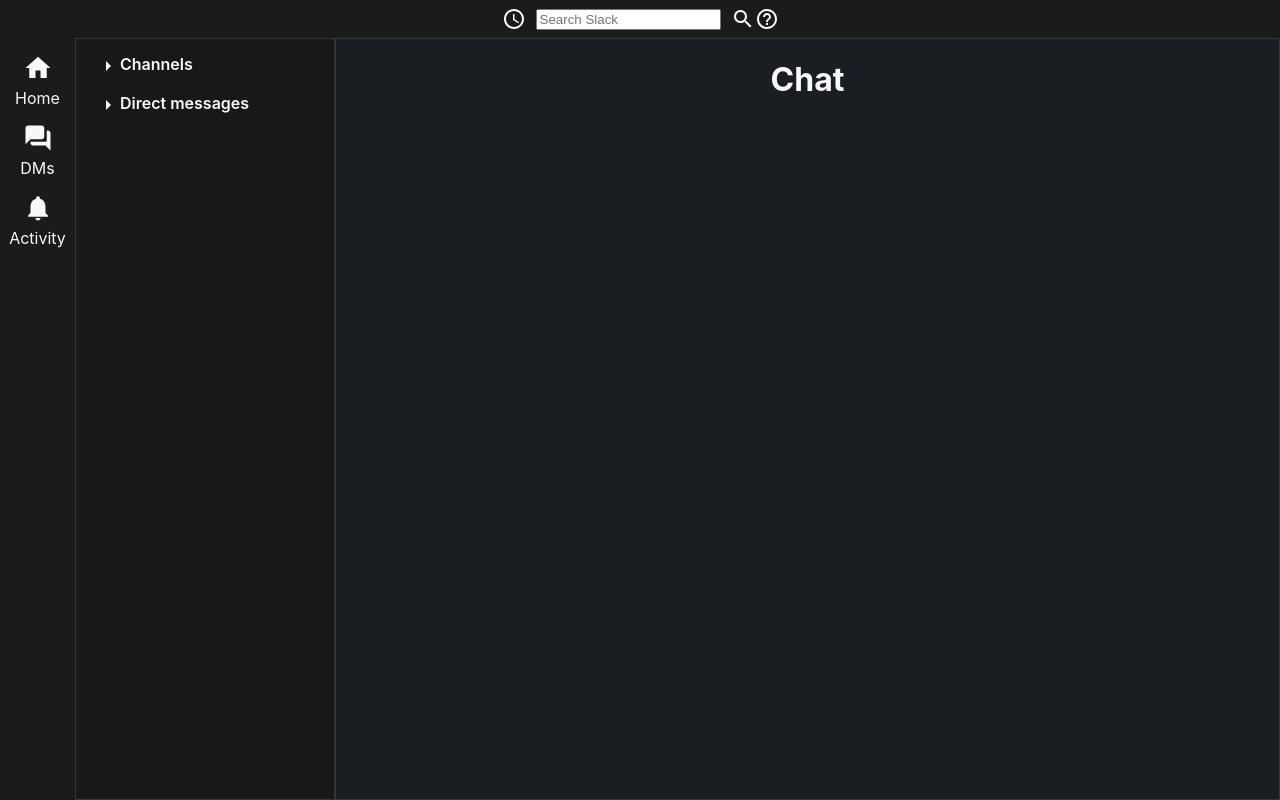
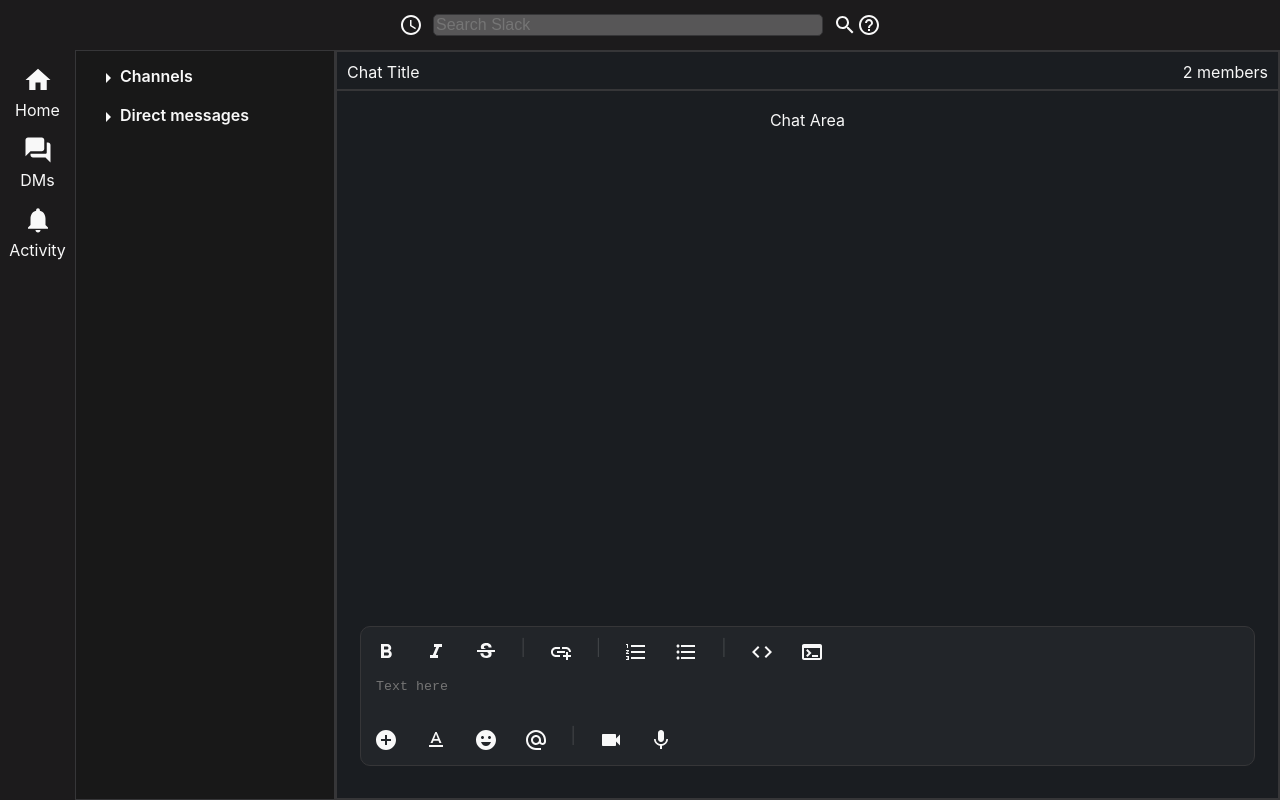
Before and after one commit to jtidio/slack2.0, a React (Create React App) app: page /dashboard in a window 1280 px wide. Built offline with nearby package versions, Linux system fonts and the light colour scheme.

Commit message:
Dashboard UI enhancement

```diff
--- a/src/components/AddChannel.css
+++ b/src/components/AddChannel.css
@@ -5,7 +5,7 @@
   width: 20%;
   height: 30%;
   background: gray;
-  display: flex;
+  display: none;
   justify-content: center;
   align-items: center;
   border: 2px solid white;
@@ -16,3 +16,15 @@
   display: flex;
   flex-direction: column;
 }
+
+.closeButton {
+  position: absolute;
+  top: 10px;
+  right: 10px;
+  transition: 0.3s;
+}
+
+.closeButton:hover {
+  color: red;
+  cursor: pointer;
+}
--- a/src/components/AddChannel.jsx
+++ b/src/components/AddChannel.jsx
@@ -1,6 +1,7 @@
 import React from 'react';
 import "./AddChannel.css";
 import { useState } from 'react';
+import CloseIcon from '@mui/icons-material/Close';
 
 function AddChannel({}) {
 
@@ -8,8 +9,15 @@ function AddChannel({}) {
     event.preventDefault();
   }
 
+  function closeModal() {
+    document.getElementById("addchannelModal").style.display = "none";
+  };
+
   return (
-    <div className='addformContainer'>
+    <div id="addchannelModal" className='addformContainer'>
+      <div id="closeButton" className='closeButton' onClick={closeModal}>
+      <CloseIcon></CloseIcon>
+      </div>
       <form onSubmit={handleSubmit} className='addchannelForm'>
         <h1>Add Channel</h1>
         <div>
--- a/src/components/Chat.css
+++ b/src/components/Chat.css
@@ -1,5 +1,102 @@
 .Chat{
-    background: #1a1d21;
-    color: #f8f8f8;
-    border: 1px solid #363638;
+  background: #1a1d21;
+	color: #f8f8f8;
+	border: 1px solid #363638;
+	display: flex;
+	flex-direction: column;
+	position: relative;
 }
+
+.chattitleBar {
+	border: 1px solid #363638;
+	height: 5%;
+}
+
+.chatArea {
+	border: 1px solid #363638;
+	height: 93%;
+	position: relative;
+	display: flex;
+	flex-direction: column;
+	align-items: center;
+	padding: 2% 0 0;
+}
+
+.chatDisplay {
+	max-height: 75%;
+	min-height: 40%;
+	height: 75%;
+	width: 95%;
+	position: relative;
+}
+
+.chatInput {
+	border: 1px solid #363638;
+	background: #222529;
+	height: 20%;
+	min-height: 20%;
+	width: 95%;
+	border-radius: 10px;
+	position: relative;
+	display: flex;
+	flex-direction: column;
+}
+
+.formattingIcons {
+	display: flex;
+	gap: 20px;
+	padding: 10px;
+}
+
+.formattingIcons svg {
+	padding: 3px;
+	border-radius: 5px;
+}
+
+.formattingIcons svg:hover {
+	background: #3f4245;
+	cursor: pointer;
+}
+
+.titleElements {
+	display: flex;
+	justify-content: space-between;
+	align-items: center;
+	margin: 10px;
+}
+
+.separator {
+	color: #3f4245;
+}
+
+.chattextArea {
+	display: flex;
+	padding: 0 3% 0;
+	align-self: center;
+	width: 97%;
+	height: 33%;
+}
+
+.chattextArea textarea {
+	width: 100%;
+	background: #222529;
+	border: none;
+	resize: none;
+	color: #f8f8f8;
+}
+
+.chatFunctions {
+	display: flex;
+	gap: 20px;
+	padding: 10px;
+}
+
+.chatFunctions svg {
+	padding: 3px;
+	border-radius: 5px;
+}
+
+.chatFunctions svg:hover {
+	background: #3f4245;
+	cursor: pointer;
+}
--- a/src/components/Chat.jsx
+++ b/src/components/Chat.jsx
@@ -1,9 +1,65 @@
 import "./Chat.css";
+import { useState } from "react";
+import React from "react";
+import FormatBoldIcon from '@mui/icons-material/FormatBold';
+import FormatItalicIcon from '@mui/icons-material/FormatItalic';
+import StrikethroughSIcon from '@mui/icons-material/StrikethroughS';
+import AddLinkIcon from '@mui/icons-material/AddLink';
+import FormatListNumberedIcon from '@mui/icons-material/FormatListNumbered';
+import FormatListBulletedIcon from '@mui/icons-material/FormatListBulleted';
+import CodeIcon from '@mui/icons-material/Code';
+import TerminalIcon from '@mui/icons-material/Terminal';
+import AddCircleIcon from '@mui/icons-material/AddCircle';
+import TextFormatIcon from '@mui/icons-material/TextFormat';
+import EmojiEmotionsIcon from '@mui/icons-material/EmojiEmotions';
+import AlternateEmailIcon from '@mui/icons-material/AlternateEmail';
+import VideocamIcon from '@mui/icons-material/Videocam';
+import MicIcon from '@mui/icons-material/Mic';
 
-function Chat() {
+
+function Chat({ chatTitle }) {
+
+
 return (
   <div className="Chat">
-            <h1>Chat</h1>
+    <div className="chattitleBar">
+			<div className="titleElements">
+				<span id="chatTitle">{chatTitle}</span>
+				<span>2 members</span>
+			</div>
+		</div>
+		<div className="chatArea">
+			<div className="chatDisplay">
+				<span>Chat Area</span>
+			</div>
+			<div className="chatInput">
+				<div className="formattingIcons">
+					<FormatBoldIcon></FormatBoldIcon>
+					<FormatItalicIcon></FormatItalicIcon>
+					<StrikethroughSIcon></StrikethroughSIcon>
+					<span className="separator">|</span>
+					<AddLinkIcon></AddLinkIcon>
+					<span className="separator">|</span>
+					<FormatListNumberedIcon></FormatListNumberedIcon>
+					<FormatListBulletedIcon></FormatListBulletedIcon>
+					<span className="separator">|</span>
+					<CodeIcon></CodeIcon>
+					<TerminalIcon></TerminalIcon>
+				</div>
+				<div className="chattextArea">
+					<textarea placeholder="Text here"></textarea>
+				</div>
+				<div className="chatFunctions">
+					<AddCircleIcon></AddCircleIcon>
+					<TextFormatIcon></TextFormatIcon>
+					<EmojiEmotionsIcon></EmojiEmotionsIcon>
+					<AlternateEmailIcon></AlternateEmailIcon>
+					<span className="separator">|</span>
+					<VideocamIcon></VideocamIcon>
+					<MicIcon></MicIcon>
+				</div>
+			</div>
+		</div>
   </div>
 )
 };
--- a/src/components/DashBoard.css
+++ b/src/components/DashBoard.css
@@ -2,7 +2,7 @@
     width: 100%;
     height: 100vh;
     display: grid;
-    grid-template-rows: 38px auto;
+    grid-template-rows: 50px auto;
 }
 .user{
     display: grid;
--- a/src/components/DashBoard.jsx
+++ b/src/components/DashBoard.jsx
@@ -5,18 +5,23 @@ import SearchBar from "./SearchBar";
 import "./DashBoard.css";
 import React from 'react';
 import AddChannel from "./AddChannel";
+import { useState } from "react";
 
 
 function Dashboard() {
+
+  const [chatTitle, setChatTitle] = useState("Chat Title");
+
+
   return (
     <div className="main">
       <SearchBar></SearchBar>
       <div className="user">
         <Account></Account>
-        <SideBar></SideBar>
-        <Chat></Chat>
+        <SideBar setChatTitle={setChatTitle}></SideBar>
+        <Chat chatTitle={chatTitle}></Chat>
       </div>
-      {/* <AddChannel></AddChannel> */}
+      <AddChannel></AddChannel>
     </div>
   )
 };
--- a/src/components/SearchBar.css
+++ b/src/components/SearchBar.css
@@ -8,6 +8,12 @@
 
 .SearchBar input {
 	margin: 0 10px;
+  background: #575657;
+  color: #f8f8f8;
+  width: 30%;
+  border-radius: 5px;
+  font-size: 16px;
+  border: 1px solid #363638;
 }
 
 .SearchBar svg {
--- a/src/components/SideBar.css
+++ b/src/components/SideBar.css
@@ -34,8 +34,13 @@
 	display: flex;
 }
 
+.dmName {
+	display: flex;
+}
+
 .addChannel {
 	display: flex;
+	cursor: pointer;
 }
 
 .channelContent {
--- a/src/components/SideBar.jsx
+++ b/src/components/SideBar.jsx
@@ -3,9 +3,15 @@ import ArrowRightIcon from '@mui/icons-material/ArrowRight';
 import TagIcon from '@mui/icons-material/Tag';
 import AddIcon from '@mui/icons-material/Add';
 import { useState } from "react";
+import AddChannel from "./AddChannel";
+import Chat from "./Chat";
+import PersonIcon from '@mui/icons-material/Person';
 
-function SideBar() {
+function SideBar({ setChatTitle }) {
 
+  const showChannel = (channelName) => {
+    setChatTitle(channelName);
+  };
 
   function channelAnimation() {
     if(document.getElementById('channelArrow').getAttribute("check") === "false") {
@@ -32,6 +38,9 @@ function SideBar() {
     }
   };
 
+  function showaddChannel() {
+    document.getElementById("addchannelModal").style.display = "flex";
+  };
 
   return (
     <div className="sidebarContainer">
@@ -41,10 +50,13 @@ function SideBar() {
             <ArrowRightIcon></ArrowRightIcon><span>Channels</span>
           </div>
           <div id="showChannel" className="channelContent">
-            <div className="channelName">
-              <TagIcon></TagIcon><span>Test</span>
+            <div className="channelName" onClick={() => showChannel("Avion")}>
+              <TagIcon></TagIcon><span>Avion</span>
             </div>
-            <div className="addChannel">
+            <div className="channelName" onClick={() => showChannel("School")}>
+              <TagIcon></TagIcon><span>School</span>
+            </div>
+            <div id="addchannelButton" className="addChannel" onClick={showaddChannel}>
               <AddIcon></AddIcon><span>Add channels</span>
             </div>
           </div>
@@ -55,11 +67,11 @@ function SideBar() {
             <ArrowRightIcon></ArrowRightIcon><span>Direct messages</span>
           </div>
           <div id="showDm" className="dmContent">
-            <div className="channelName">
-              <TagIcon></TagIcon>Test
+            <div className="dmName">
+              <PersonIcon></PersonIcon>Lance
             </div>
-            <div className="channelName">
-              <TagIcon></TagIcon>Test
+            <div className="dmName">
+            <PersonIcon></PersonIcon>Johnery
             </div>
             <div className="addDm">
               <AddIcon></AddIcon><span>New message</span>
```
Lines whose indentation alone changed are shown as unchanged.
